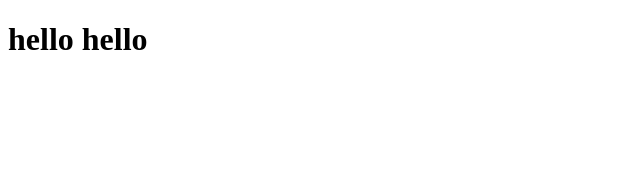
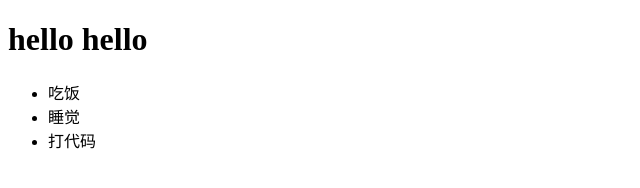
Before and after one commit to yms13691263347/remote-study, a plain HTML site: page index.html in a window 1280 px wide. Shown: the whole page, without its empty margins (0-640 px from the left). Drawn offline with Linux system fonts and the light colour scheme.

Commit message:
修改了首页

```diff
--- a/index.html
+++ b/index.html
@@ -8,5 +8,10 @@
 </head>
 <body>
     <h1>hello hello</h1>
+    <ul>
+        <li>吃饭</li>
+        <li>睡觉</li>
+        <li>打代码</li>
+    </ul>
 </body>
 </html>
```
